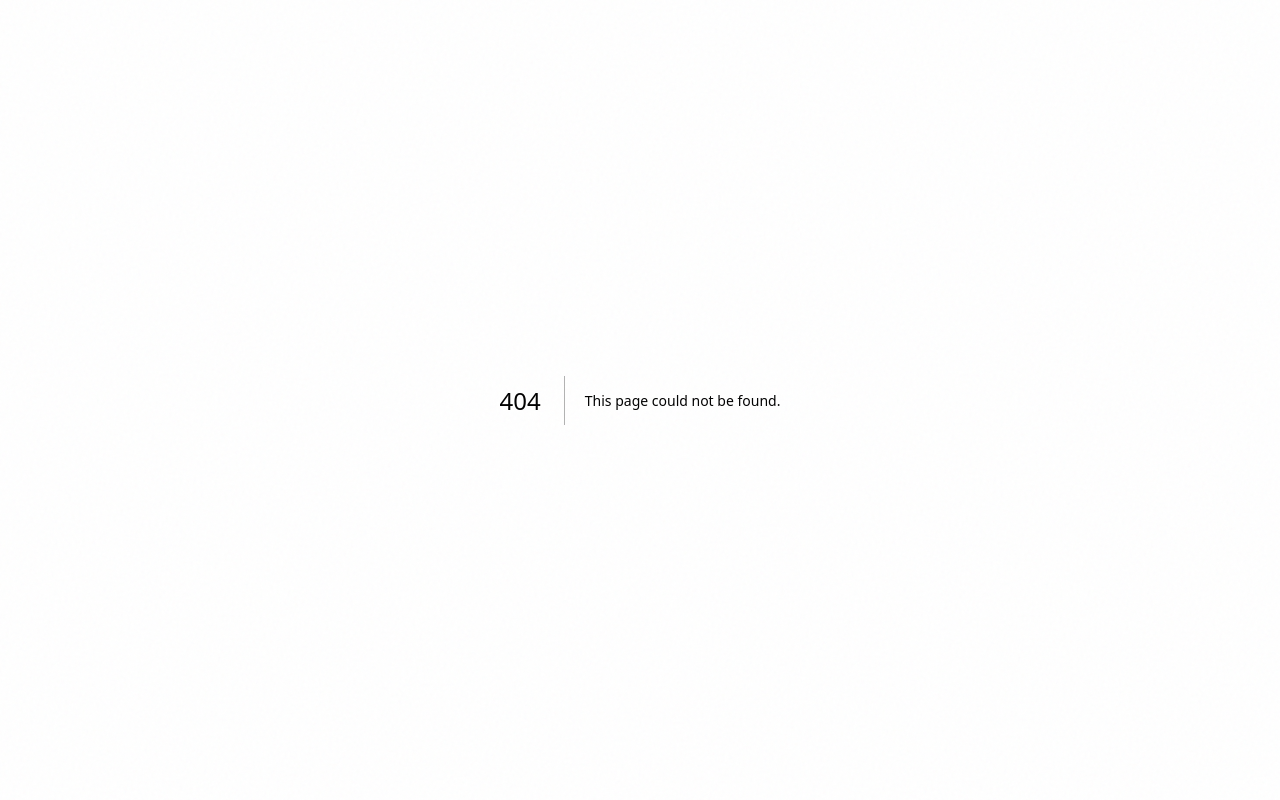
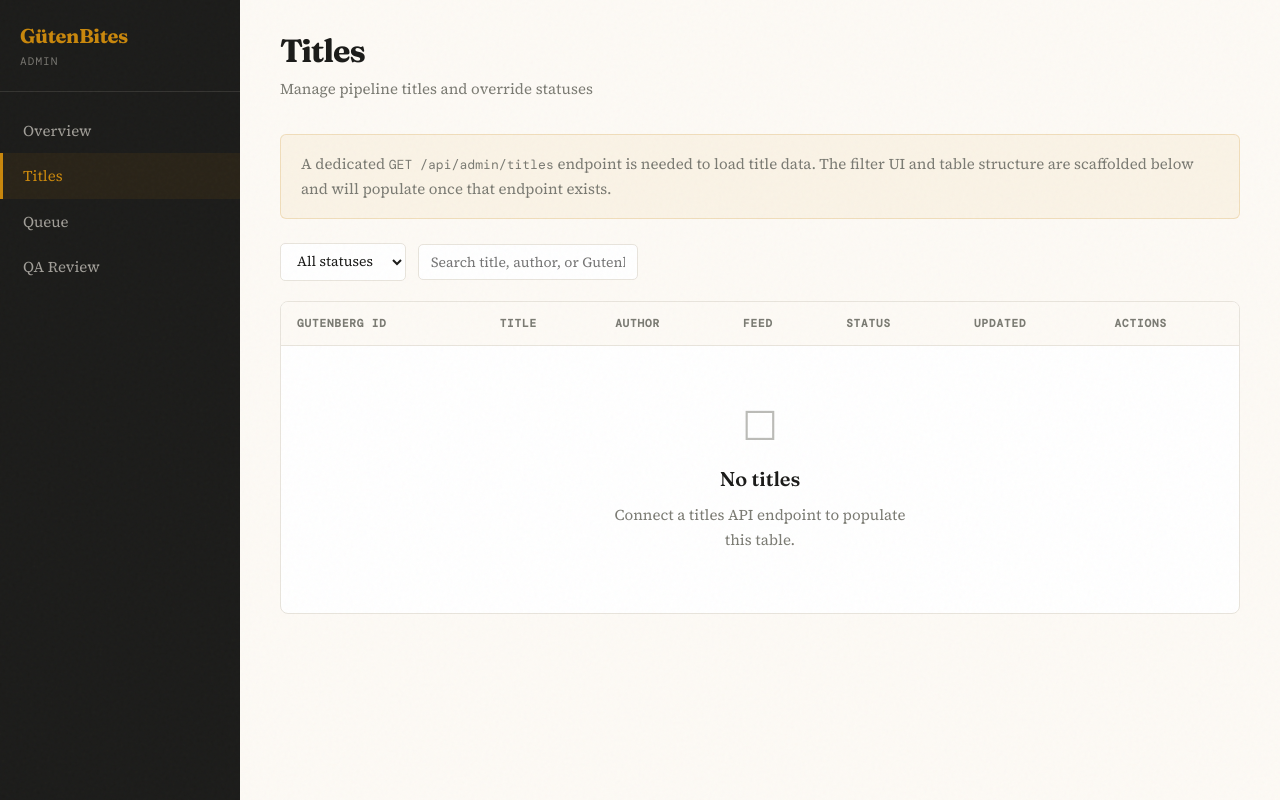
Before and after one commit to Gilmore3088/Gutenbites, a Next.js app: page /admin/titles in a window 1280 px wide. Before the commit this address had no page. Built offline with nearby package versions, Linux system fonts and the light colour scheme; a web font is replaced by a local one.

Commit message:
feat: add titles management page with filtering and status override

```diff
--- /dev/null
+++ b/src/app/admin/titles/page.tsx
@@ -0,0 +1,233 @@
+"use client";
+
+import { useState } from "react";
+import { PIPELINE_STATES } from "@/pipeline/states";
+import type { Title } from "@/lib/supabase";
+
+const ALL_STATUSES = ["all", ...PIPELINE_STATES, "error"];
+
+function getAuthToken(): string | null {
+  if (typeof document === "undefined") return null;
+  const cookies = document.cookie.split(";");
+  for (const cookie of cookies) {
+    const [name, value] = cookie.trim().split("=");
+    if (name === "sb-access-token") return decodeURIComponent(value);
+  }
+  return null;
+}
+
+function StateBadge({ state }: { state: string }) {
+  const cls = state.startsWith("error_") ? "error" : state;
+  return <span className={`state-badge ${cls}`}>{state}</span>;
+}
+
+interface OverrideState {
+  titleId: string;
+  currentStatus: string;
+  selectedStatus: string;
+  saving: boolean;
+}
+
+export default function TitlesPage() {
+  const [filterStatus, setFilterStatus] = useState("all");
+  const [searchQuery, setSearchQuery] = useState("");
+  const [override, setOverride] = useState<OverrideState | null>(null);
+  const [saveError, setSaveError] = useState<string | null>(null);
+
+  const titles: Title[] = [];
+
+  const filteredTitles = titles.filter((t) => {
+    const matchStatus =
+      filterStatus === "all" ||
+      (filterStatus === "error" ? t.status.startsWith("error_") : t.status === filterStatus);
+
+    const q = searchQuery.toLowerCase();
+    const matchSearch =
+      !q ||
+      t.title.toLowerCase().includes(q) ||
+      t.author.toLowerCase().includes(q) ||
+      String(t.gutenberg_id).includes(q);
+
+    return matchStatus && matchSearch;
+  });
+
+  function startOverride(t: Title) {
+    setOverride({
+      titleId: t.id,
+      currentStatus: t.status,
+      selectedStatus: t.status,
+      saving: false,
+    });
+    setSaveError(null);
+  }
+
+  function cancelOverride() {
+    setOverride(null);
+    setSaveError(null);
+  }
+
+  async function saveOverride() {
+    if (!override) return;
+
+    setOverride((prev) => prev && { ...prev, saving: true });
+    setSaveError(null);
+
+    const token = getAuthToken();
+    const headers: HeadersInit = { "Content-Type": "application/json" };
+    if (token) headers["Authorization"] = `Bearer ${token}`;
+
+    const res = await fetch(`/api/admin/titles/${override.titleId}/status`, {
+      method: "PUT",
+      headers,
+      body: JSON.stringify({ status: override.selectedStatus }),
+    });
+
+    if (!res.ok) {
+      const body = await res.json().catch(() => ({}));
+      setSaveError(body.error ?? `Failed (${res.status})`);
+      setOverride((prev) => prev && { ...prev, saving: false });
+      return;
+    }
+
+    setOverride(null);
+  }
+
+  return (
+    <div>
+      <div className="admin-page-header">
+        <h1>Titles</h1>
+        <p>Manage pipeline titles and override statuses</p>
+      </div>
+
+      <div
+        style={{
+          padding: "1rem 1.25rem",
+          background: "rgba(200, 134, 10, 0.06)",
+          border: "1px solid rgba(200, 134, 10, 0.2)",
+          borderRadius: "6px",
+          fontSize: "0.9375rem",
+          color: "var(--ink-muted)",
+          marginBottom: "1.5rem",
+        }}
+      >
+        A dedicated <code style={{ fontFamily: "var(--font-mono)", fontSize: "0.875em" }}>GET /api/admin/titles</code> endpoint is needed to load title data.
+        The filter UI and table structure are scaffolded below and will populate once that endpoint exists.
+      </div>
+
+      <div className="filter-bar">
+        <select
+          value={filterStatus}
+          onChange={(e) => setFilterStatus(e.target.value)}
+        >
+          {ALL_STATUSES.map((s) => (
+            <option key={s} value={s}>
+              {s === "all" ? "All statuses" : s}
+            </option>
+          ))}
+        </select>
+
+        <input
+          type="text"
+          placeholder="Search title, author, or Gutenberg ID…"
+          value={searchQuery}
+          onChange={(e) => setSearchQuery(e.target.value)}
+        />
+      </div>
+
+      {saveError && (
+        <div className="admin-error-msg">{saveError}</div>
+      )}
+
+      <div className="admin-table-wrap">
+        <table className="admin-table">
+          <thead>
+            <tr>
+              <th>Gutenberg ID</th>
+              <th>Title</th>
+              <th>Author</th>
+              <th>Feed</th>
+              <th>Status</th>
+              <th>Updated</th>
+              <th>Actions</th>
+            </tr>
+          </thead>
+          <tbody>
+            {filteredTitles.length === 0 ? (
+              <tr>
+                <td colSpan={7}>
+                  <div className="admin-empty" style={{ padding: "3rem" }}>
+                    <div className="admin-empty-icon">&#9744;</div>
+                    <h3>No titles</h3>
+                    <p>
+                      {searchQuery || filterStatus !== "all"
+                        ? "No titles match your filters."
+                        : "Connect a titles API endpoint to populate this table."}
+                    </p>
+                  </div>
+                </td>
+              </tr>
+            ) : (
+              filteredTitles.map((t) => (
+                <tr key={t.id}>
+                  <td className="mono">{t.gutenberg_id}</td>
+                  <td>{t.title}</td>
+                  <td className="muted">{t.author}</td>
+                  <td className="mono muted">{t.feed_slug}</td>
+                  <td>
+                    <StateBadge state={t.status} />
+                  </td>
+                  <td className="mono muted">
+                    {new Date(t.updated_at).toLocaleDateString()}
+                  </td>
+                  <td>
+                    {override?.titleId === t.id ? (
+                      <div className="override-row">
+                        <select
+                          className="override-select"
+                          value={override.selectedStatus}
+                          onChange={(e) =>
+                            setOverride((prev) =>
+                              prev ? { ...prev, selectedStatus: e.target.value } : prev
+                            )
+                          }
+                          disabled={override.saving}
+                        >
+                          {PIPELINE_STATES.map((s) => (
+                            <option key={s} value={s}>
+                              {s}
+                            </option>
+                          ))}
+                        </select>
+                        <button
+                          className="admin-btn small primary"
+                          onClick={saveOverride}
+                          disabled={override.saving}
+                        >
+                          {override.saving ? "Saving…" : "Set"}
+                        </button>
+                        <button
+                          className="admin-btn small"
+                          onClick={cancelOverride}
+                          disabled={override.saving}
+                        >
+                          Cancel
+                        </button>
+                      </div>
+                    ) : (
+                      <button
+                        className="admin-btn small"
+                        onClick={() => startOverride(t)}
+                      >
+                        Override
+                      </button>
+                    )}
+                  </td>
+                </tr>
+              ))
+            )}
+          </tbody>
+        </table>
+      </div>
+    </div>
+  );
+}
```
